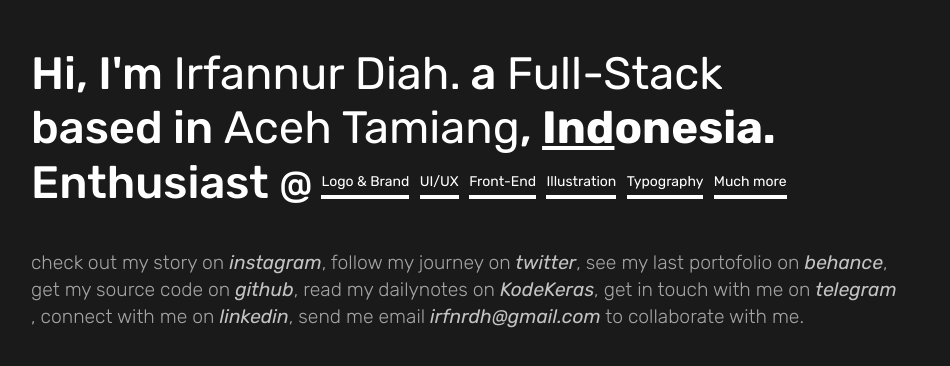
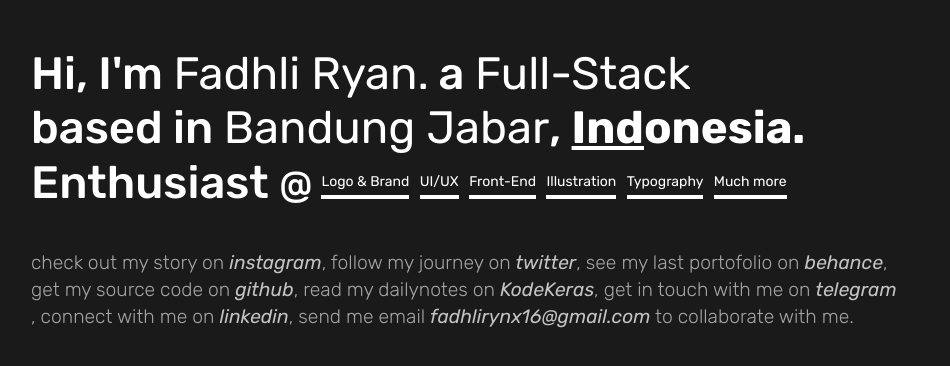
Before and after one commit to xanzheus/portfolioz, a plain HTML site: page index.html in a window 1280 px wide. Shown: the part 196-562 px from the top of the page, without its empty margins (175-1125 px from the left). Drawn offline with nearby package versions, Linux system fonts and the light colour scheme.

Commit message:
Update index.html

```diff
--- a/index.html
+++ b/index.html
@@ -10,7 +10,7 @@
     <link rel="stylesheet" href="https://stackpath.bootstrapcdn.com/bootstrap/5.0.0-alpha1/css/bootstrap.min.css"
         integrity="sha384-r4NyP46KrjDleawBgD5tp8Y7UzmLA05oM1iAEQ17CSuDqnUK2+k9luXQOfXJCJ4I" crossorigin="anonymous">
 
-    <title>Irfannur Diah - Someone often called "Strange" & "Mysterious"</title>
+    <title>Fadhli Ryan - Someone often called "Strange" & "Mysterious"</title>
 
     <style>
         /* Please ❤ this if you like it! */
@@ -849,14 +849,14 @@
                 </div>
                 <div class="container illus">
                     <h1>
-                        Hi, I'm <strong tooltip="in short, @irfnrdh -> ind -> id" class="me hover-it"><a
+                        Hi, I'm <strong tooltip="in short, @itspapoy -> ind -> id" class="me hover-it"><a
                                 id="btn-section-about" data-target="#section-about" data-toggle="modal"
-                                data-backdrop="static" data-keyboard="false" data-bg="mee.jpg">Irfannur Diah.</a>
+                                data-backdrop="static" data-keyboard="false" data-bg="mee.jpg">Fadhli Ryan.</a>
                         </strong> a <span tooltip="jack of all trades master of some"><a
                                 href="https://www.google.com/search?q=full-stack" data-bgcolor="#1A1A1A"
                                 data-bg="me.jpg" class="hover-it">Full-Stack</a></span>
                         <br>
-                        based in <a href="https://www.google.com/search?q=aceh-tamiang">Aceh Tamiang</a>,
+                        based in <a href="https://www.google.com/search?q=bandung-jabar">Bandung Jabar</a>,
                         <strong tooltip="JAYA!" flow="right"><u>Ind</u>onesia.</strong>
                         Enthusiast <small>@ </small>
                         <a id="btn-section-logo" data-target="#logoh" data-toggle="modal" data-backdrop="static"
@@ -878,16 +878,16 @@
                     </h1>
 
                     <p>check out my story on <a href="https://instagram.com/itspapoy">instagram</a>, follow my journey on
-                        <a href="https://twitter.com/irfnrdh">twitter</a>, see
+                        <a href="https://twitter.com/padlikodil">twitter</a>, see
                         my last
                         portofolio on <a href="https://www.behance.net/fadhlifirmans">behance</a>,
                         get my source code on <a href="https://github.com/xanzheus">github</a>, read my dailynotes on <a
                             href="https://kodekeras.my.id">KodeKeras</a>, get in
                         touch with
-                        me on <a href="https://t.me/padlikodil">telegram</a>,
+                        me on <a href="https://t.me/xanzeus">telegram</a>,
                         <!-- read my life cv  -->
-                        connect with me on <a href="https://linkedin.com/irfnrdh">linkedin</a>, send me email <a
-                            href="mailto:irfnrdh@gmail.com">irfnrdh@gmail.com</a> to
+                        connect with me on <a href="https://linkedin.com/xanzeus">linkedin</a>, send me email <a
+                            href="mailto:fadhlirynx16@gmail.com">fadhlirynx16@gmail.com</a> to
                         collaborate
                         with me.</p>
 
```
